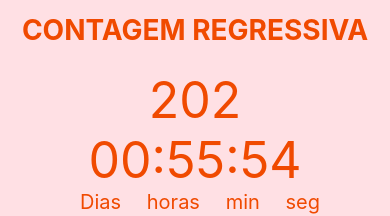
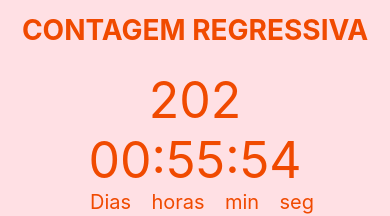
Before and after one commit to CaioVAzeredo/casamento_mn, a React (Create React App) app: page / in a window 390 px wide. Shown: the part 684-900 px from the top of the page. Built offline with nearby package versions, Linux system fonts and the light colour scheme.

Commit message:
ajuste no tamanho da contagem

```diff
--- a/src/Elementos/Body/estilo.css
+++ b/src/Elementos/Body/estilo.css
@@ -18,7 +18,7 @@
     }
 
     .relogio {
-        width: 300px;
+        width: 280px;
         margin: 0 auto;
     }
 
```
